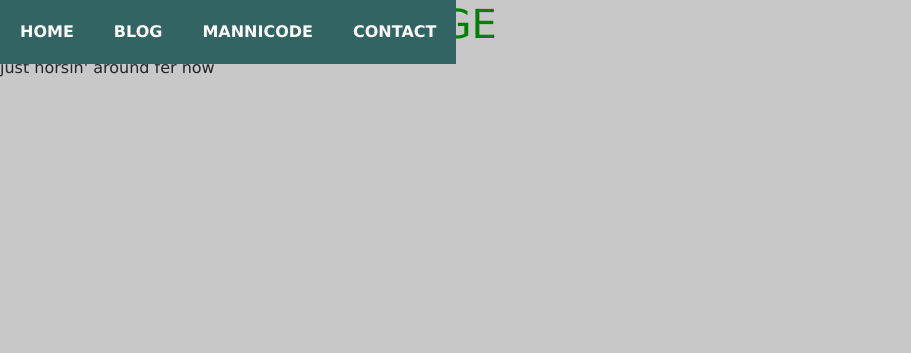
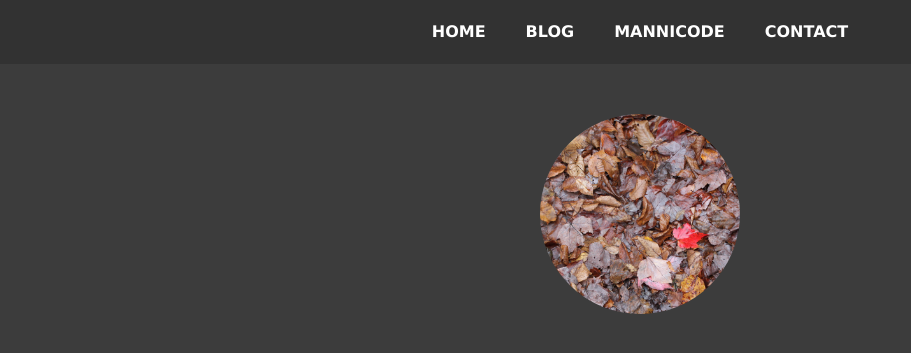
Before and after one commit to mannicar/mannico, a Django app: page /landing/ in a window 1280 px wide. Shown: the top 353 px of the page, without its empty margins (0-911 px from the left). Run offline with Django 3.2, Linux system fonts and the light colour scheme; lists and menus that the app fills with data are empty; some libraries are stand-ins or nearby versions.

Commit message:
adding image; adjusting colors; adjusting alignment

```diff
--- a/mannico/landing/static/css/styles.css
+++ b/mannico/landing/static/css/styles.css
@@ -1,6 +1,6 @@
 body {
     font-family: Verdana;
-    background-color: rgb(200,200,200);
+    background-color: rgb(60,60,60);
 }
 
 h1 {
@@ -8,16 +8,52 @@ h1 {
 }
 
 div.header_div {
-    position: fixed;
-    background-color: rgb(50,100,100);
+    position: relative;
+    background-color: rgb(50,50,50);
 
 }
 
 table.index_header_table {
     color: white;
     border-spacing: 15px 15px;
+    margin-left: auto;
+    margin-right: auto;
+}
+
+#content_div {
+    display:block;
+    position: relative;
+    margin-left: auto;
+    margin-right: auto;
+}
+
+#content_div h1{
+    display:block;
+    margin: auto;
+}
+
+#content_div p{
+    margin: auto;
+    display:block;
+}
+
+#content_div img {
+    margin-left: auto;
+    display:block;
+    margin-right: auto;
+    border-spacing:20px;
+}
+
+div.singlespace {
+    height:50px;
 }
 
 table.index_header_table th {
     padding:20px;
 }
+
+img.bubble {
+    height:200px;
+    width:200px;
+    border-radius:50%;
+}
--- a/mannico/landing/templates/index.html
+++ b/mannico/landing/templates/index.html
@@ -1,23 +1,7 @@
 {% extends "base_generic.html" %}
 
-{% block header_div %}
-
-<div id="index_header" class="header_div">
-
-  <table id="index_header_table">
-    <tr>
-      <th> HOME </th>
-      <th> BLOG </th>
-      <th> MANNICODE </th>
-      <th> CONTACT </th>
-    </tr>
-  </table>
-
-</div>
-
+{% load static %}
+{% block content_div %}
+<div class="singlespace"></div>
+    <img class="bubble" src="{% static 'images/landing_photo.jpg' %}"/>
 {% endblock %}
-
-{% block content_div %}
-  <h1> CARLO MANNINO'S PAGE </h1>
-  <p> just horsin' around fer now </p>
-{% endblock %}
```
Also changed, not shown: mannico/landing/static/images/landing_photo.jpg (added).
